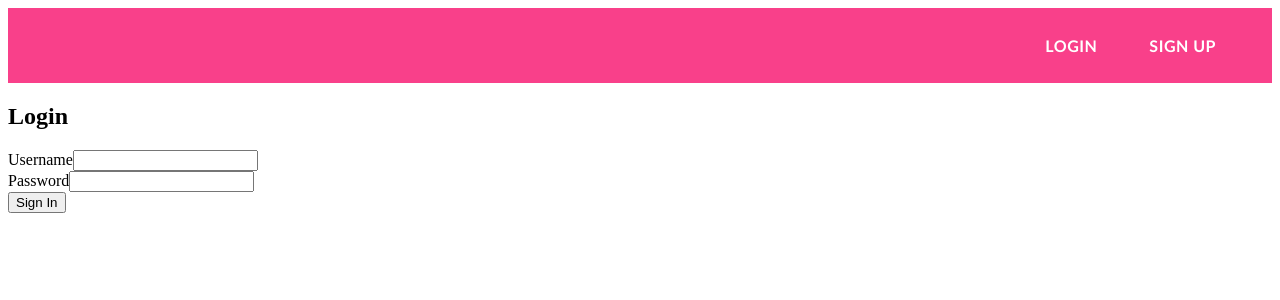
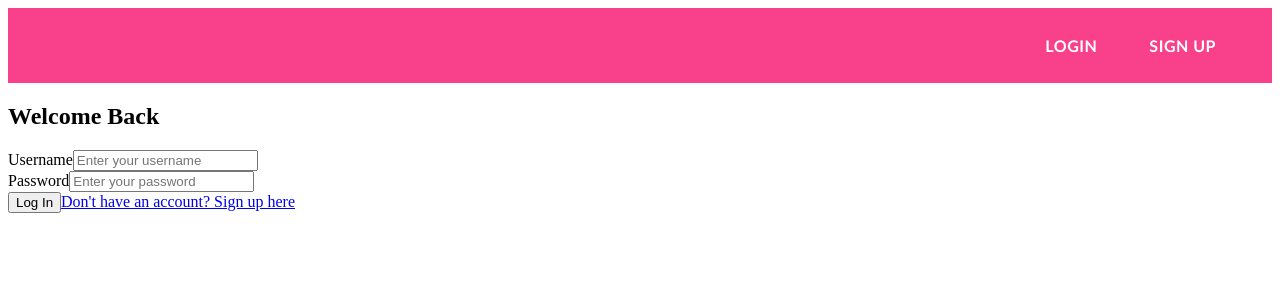
Before and after one commit to SheCodesAus/ping_penguins_frontend, a React (Vite) app: page /login in a window 1280 px wide. Shown: the top 300 px of the page. Built offline with nearby package versions, Linux system fonts and the light colour scheme; a web font is replaced by a local one.

Commit message:
create login form and update login page

```diff
--- a/src/components/LoginPage/LoginExisting.jsx
+++ b/src/components/LoginPage/LoginExisting.jsx
@@ -0,0 +1,72 @@
+import { useState } from "react";
+import { useNavigate, Link } from "react-router-dom";
+import postLogin from "../../api/post-login.js";
+import useAuth from "../../hooks/use-auth.js";
+
+function LoginExisting() {
+    const navigate = useNavigate();
+    const {auth, setAuth} = useAuth();
+
+    const [credentials, setCredentials] = useState({
+        username: "",
+        password: "",
+    });
+
+    const handleChange = (event) => {
+        const { id, value } = event.target;
+        setCredentials((prevCredentials) => ({
+            ...prevCredentials,
+            [id]: value,
+        }));
+    };
+
+    const handleSubmit = (event) => {
+        event.preventDefault();
+        if (credentials.username && credentials.password) {
+            postLogin(
+                credentials.username,
+                credentials.password
+            ).then((response) => {
+                window.localStorage.setItem("token", response.token);
+                setAuth({
+                    token: response.token,
+                });
+                navigate("/");
+            });
+        }
+    };
+
+    return (
+        <form className="form-container">
+            <h2 className="form-title">Welcome Back</h2>
+            <div className="form-group">
+                <label className="form-label" htmlFor="username">Username</label>
+                <input
+                    type="text"
+                    id="username"
+                    className="form-input"
+                    placeholder="Enter your username"
+                    onChange={handleChange}
+                />
+            </div>
+            <div className="form-group">
+                <label className="form-label" htmlFor="password">Password</label>
+                <input
+                    type="password"
+                    id="password"
+                    className="form-input"
+                    placeholder="Enter your password"
+                    onChange={handleChange}
+                />
+            </div>
+            <button type="submit" className="form-button" onClick={handleSubmit}>
+                Log In
+            </button>
+            <Link to="/signup" className="form-link">
+                Don&apos;t have an account? Sign up here
+            </Link>
+        </form>
+    );
+}
+
+export default LoginExisting;
--- a/src/pages/LoginPage.jsx
+++ b/src/pages/LoginPage.jsx
@@ -1,89 +1,7 @@
-import React, { useState } from 'react';
-import { useNavigate } from 'react-router-dom';
-import useAuth from '../hooks/use-auth';
+import LoginExisting from "../components/LoginPage/LoginExisting";
 
-const LoginPage = () => {
-  const navigate = useNavigate();
-  const { auth, setAuth } = useAuth();
-  const [credentials, setCredentials] = useState({
-    username: '',
-    password: ''
-  });
-
-  const handleChange = (e) => {
-    const { name, value } = e.target;
-    setCredentials(prev => ({
-      ...prev,
-      [name]: value
-    }));
-  };
-
-  const handleSubmit = async (e) => {
-    e.preventDefault();
-    try {
-      // Replace with actual API endpoint
-      const response = await fetch('your-api-endpoint/login', {
-        method: 'POST',
-        headers: {
-          'Content-Type': 'application/json',
-        },
-        body: JSON.stringify(credentials),
-      });
-
-      if (response.ok) {
-        const data = await response.json();
-        window.localStorage.setItem("token", data.token);
-        setAuth({ token: data.token });
-        navigate('/dashboard');
-      }
-    } catch (err) {
-      console.error('Login error:', err);
-    }
-  };
-
-  return (
-    <div className="min-h-screen flex items-center justify-center bg-gradient-to-r from-pink-100 to-purple-100">
-      <div className="bg-white p-8 rounded-lg shadow-md w-96">
-        <h2 className="text-2xl font-bold mb-6 text-center text-gray-800">Login</h2>
-        <form onSubmit={handleSubmit} className="space-y-4">
-          <div>
-            <label htmlFor="username" className="block text-sm font-medium text-gray-700">
-              Username
-            </label>
-            <input
-              type="text"
-              id="username"
-              name="username"
-              value={credentials.username}
-              onChange={handleChange}
-              className="mt-1 block w-full rounded-md border-gray-300 shadow-sm focus:border-purple-500 focus:ring-purple-500"
-              required
-            />
-          </div>
-          <div>
-            <label htmlFor="password" className="block text-sm font-medium text-gray-700">
-              Password
-            </label>
-            <input
-              type="password"
-              id="password"
-              name="password"
-              value={credentials.password}
-              onChange={handleChange}
-              className="mt-1 block w-full rounded-md border-gray-300 shadow-sm focus:border-purple-500 focus:ring-purple-500"
-              required
-            />
-          </div>
-          <button
-            type="submit"
-            className="w-full py-2 px-4 border border-transparent rounded-md shadow-sm text-sm font-medium text-white bg-purple-600 hover:bg-purple-700 focus:outline-none focus:ring-2 focus:ring-offset-2 focus:ring-purple-500"
-          >
-            Sign In
-          </button>
-        </form>
-      </div>
-    </div>
-  );
-};
+function LoginPage() {
+    return <LoginExisting />;
+  }
 
 export default LoginPage;
```
